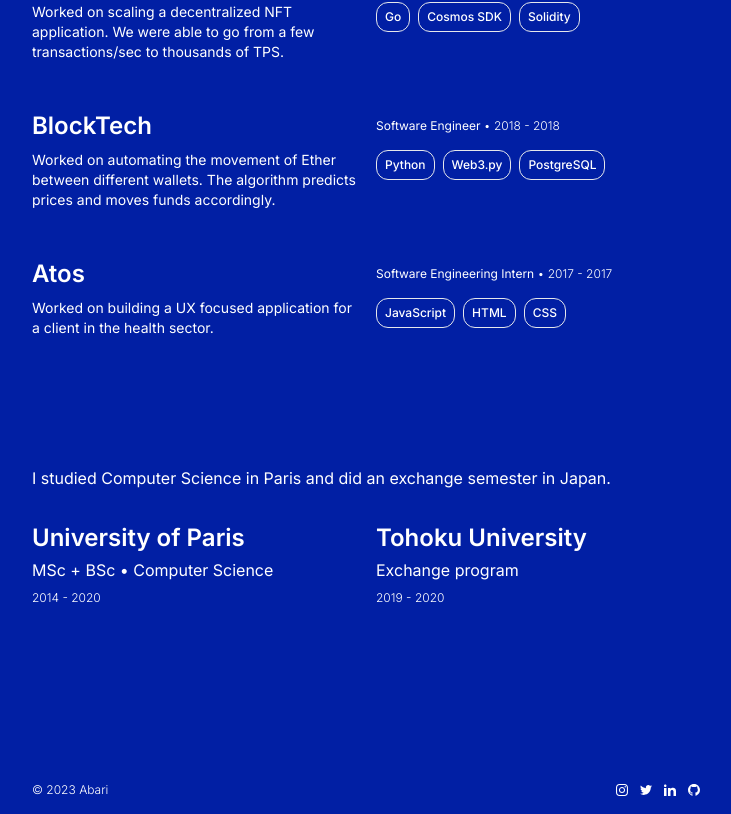
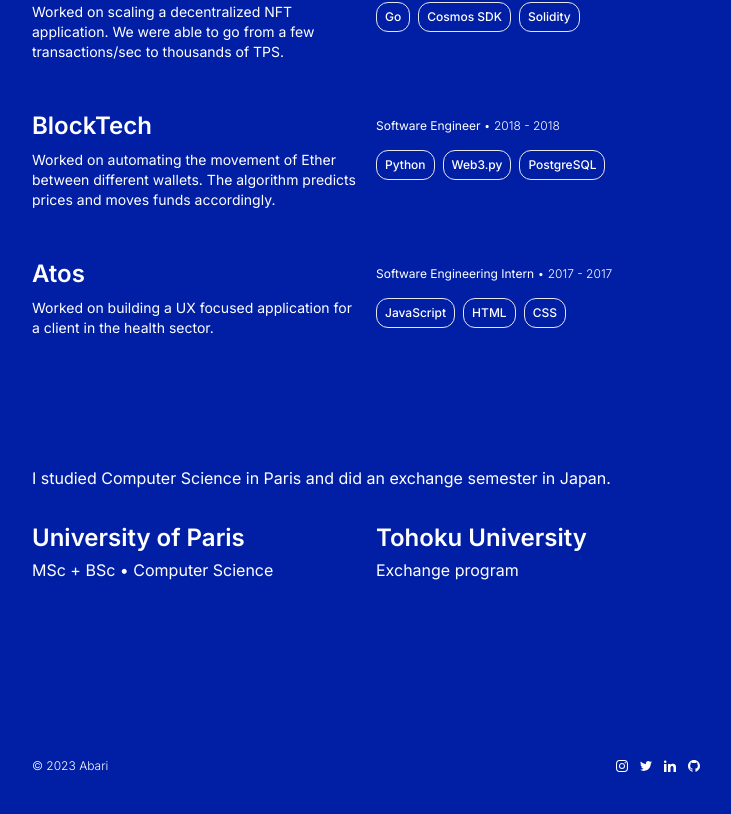
Before and after one commit to byabari/byabari, a Next.js app: page / in a window 1280 px wide. Shown: the part 860-1674 px from the top of the page, without its empty margins (274-1005 px from the left). After the commit the page ends 1650 px from the top, so only its background shows below. Built offline with nearby package versions, Linux system fonts and the light colour scheme.

Commit message:
update Resume.js

```diff
--- a/components/Resume.js
+++ b/components/Resume.js
@@ -112,15 +112,13 @@ export default function Resume() {
           <div className="text-xl sm:text-2xl font-semibold mb-1">
             University of Paris
           </div>
-          <p className="mb-2">MSc + BSc • Computer Science</p>
-          <p className="text-xs font-light">2014 - 2020</p>
+          <p>MSc + BSc • Computer Science</p>
         </div>
         <div className="w-1/2">
           <div className="text-xl sm:text-2xl font-semibold mb-1">
             Tohoku University
           </div>
-          <p className="mb-2">Exchange program</p>
-          <p className="text-xs font-light">2019 - 2020</p>
+          <p>Exchange program</p>
         </div>
       </div>
     </>
```
